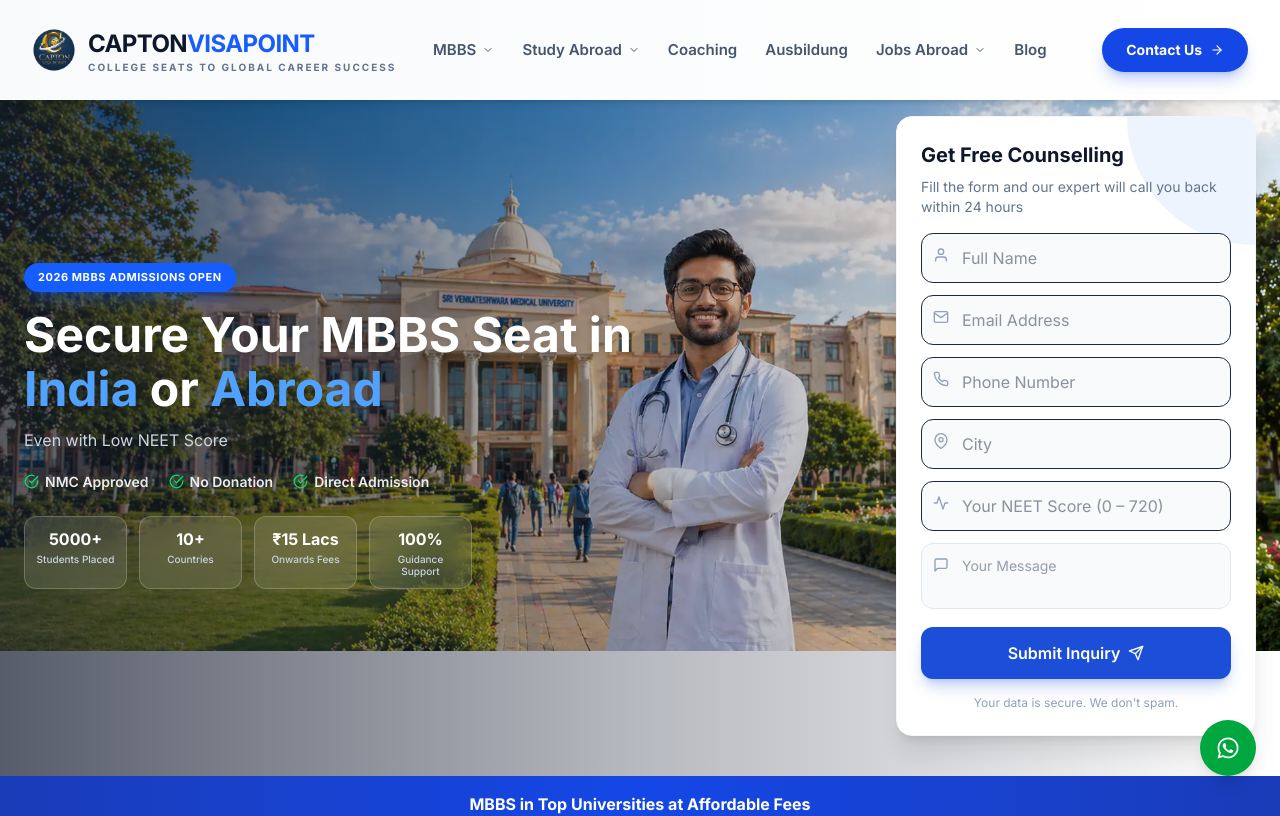
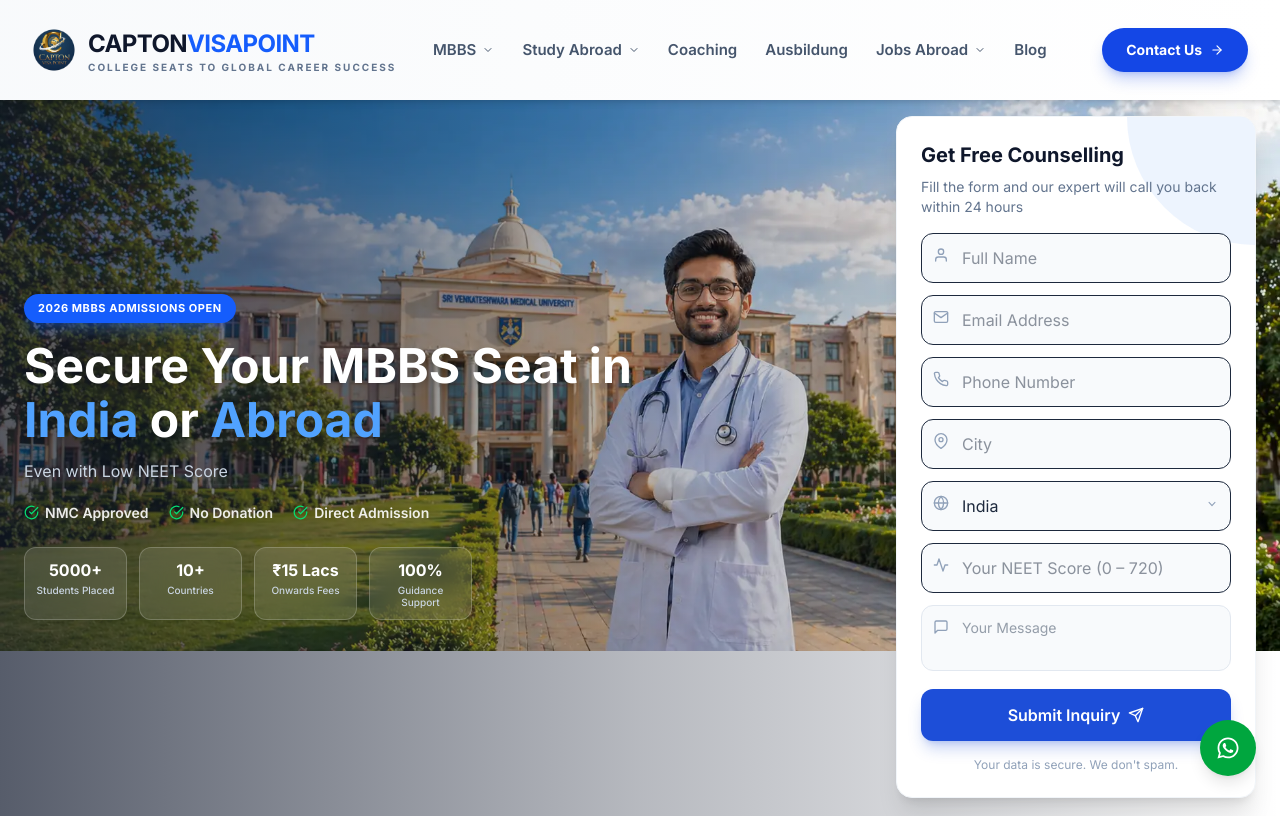
Before and after one commit to mrkunal0430/CaptonVisaPoint, a React (Vite) app in the folder Frontend/: page /mbbs in a window 1280 px wide. Shown: the top 816 px of the page. Built offline with nearby package versions, Linux system fonts and the light colour scheme.

Commit message:
feat: add country field to leads and inquiry form, update leads table and export functionality

```diff
--- a/Frontend/src/components/admin/LeadsTable.jsx
+++ b/Frontend/src/components/admin/LeadsTable.jsx
@@ -329,6 +329,7 @@
                     <th className="p-4">Name</th>
                     <th className="p-4">Contact</th>
                     <th className="p-4">City</th>
+                    <th className="p-4">Country</th>
                     <th className="p-4">Message</th>
                     <th className="p-4">Status</th>
                     <th className="p-4 text-center">Actions</th>
@@ -364,6 +365,9 @@
                       </td>
                       <td className="p-4 text-slate-600">
                         {lead.city || "-"}
+                      </td>
+                      <td className="p-4 text-slate-600">
+                        {lead.country || "-"}
                       </td>
                       <td
                         className="p-4 text-sm text-slate-600 max-w-[200px] truncate"
@@ -469,12 +473,19 @@
                   </a>
                 </div>
 
-                {/* City Badge */}
-                {lead.city && (
-                  <div>
-                    <span className="inline-flex items-center px-3 py-1.5 rounded-full text-xs font-medium bg-blue-50 text-blue-700">
-                      {lead.city}
-                    </span>
+                {/* City / Country Badges */}
+                {(lead.city || lead.country) && (
+                  <div className="flex flex-wrap gap-2">
+                    {lead.city && (
+                      <span className="inline-flex items-center px-3 py-1.5 rounded-full text-xs font-medium bg-blue-50 text-blue-700">
+                        {lead.city}
+                      </span>
+                    )}
+                    {lead.country && (
+                      <span className="inline-flex items-center px-3 py-1.5 rounded-full text-xs font-medium bg-amber-50 text-amber-700">
+                        {lead.country}
+                      </span>
+                    )}
                   </div>
                 )}
 
@@ -656,6 +667,10 @@
                   <p className="font-medium text-slate-800">{selectedLead.city || "-"}</p>
                 </div>
                 <div>
+                  <label className="text-xs text-slate-400">Country</label>
+                  <p className="font-medium text-slate-800">{selectedLead.country || "-"}</p>
+                </div>
+                <div>
                   <label className="text-xs text-slate-400">Service</label>
                   <p className="font-medium text-slate-800">{selectedLead.service || "-"}</p>
                 </div>
--- a/Frontend/src/components/forms/InquiryForm.jsx
+++ b/Frontend/src/components/forms/InquiryForm.jsx
@@ -11,16 +11,57 @@
   FiMessageSquare,
   FiCheck,
   FiX,
+  FiGlobe,
 } from "react-icons/fi";
 import axios from "axios";
 
 const API_URL = import.meta.env.VITE_API_URL;
+
+const MBBS_COUNTRIES = [
+  "India",
+  "Russia",
+  "Georgia",
+  "Kazakhstan",
+  "Uzbekistan",
+  "Kyrgyzstan",
+  "Nepal",
+  "Bangladesh",
+  "Italy",
+  "Egypt",
+  "Armenia",
+  "Belarus",
+  "Romania",
+  "Bulgaria",
+  "Poland",
+  "Hungary",
+  "Serbia",
+  "Bosnia and Herzegovina",
+  "Croatia",
+  "Czech Republic",
+  "Slovakia",
+  "Lithuania",
+  "Latvia",
+  "China",
+  "Germany",
+  "United Kingdom",
+  "Ireland",
+  "United States",
+  "Canada",
+  "Australia",
+  "Moldova",
+  "Azerbaijan",
+  "North Macedonia",
+  "Cyprus",
+  "Malaysia",
+  "Other",
+];
 
 const InquiryForm = ({
   title = "Get Your Free Consultation",
   subtitle = "Expert guidance is just a click away",
   variant = "default", // "default" | "compact" | "popup"
   showNeetScore = false, // When true, replaces education dropdown with NEET score selector
+  showCountry = false, // When true, shows a preferred country selector (defaults to India)
   onSuccess,
 }) => {
   const [formData, setFormData] = useState({
@@ -29,6 +70,7 @@
     phone: "",
     city: "",
     education: "",
+    country: showCountry ? "India" : "",
     message: "",
   });
   const [loading, setLoading] = useState(false);
@@ -57,6 +99,7 @@
           phone: "",
           city: "",
           education: "",
+          country: showCountry ? "India" : "",
           message: "",
         });
         if (onSuccess) {
@@ -174,6 +217,35 @@
             />
           </div>
 
+          {showCountry && (
+            <div className="relative group">
+              <FiGlobe className="absolute top-3.5 left-3 text-slate-400 group-focus-within:text-brand-blue transition-colors shrink-0" />
+              <select
+                name="country"
+                value={formData.country}
+                onChange={handleChange}
+                className={`${inputBaseClass} appearance-none pr-8 truncate`}
+              >
+                {MBBS_COUNTRIES.map((c) => (
+                  <option key={c} value={c}>
+                    {c}
+                  </option>
+                ))}
+              </select>
+              <svg
+                className="pointer-events-none absolute top-4 right-3 w-3.5 h-3.5 text-slate-400"
+                viewBox="0 0 20 20"
+                fill="currentColor"
+              >
+                <path
+                  fillRule="evenodd"
+                  d="M5.23 7.21a.75.75 0 011.06.02L10 11.168l3.71-3.938a.75.75 0 111.08 1.04l-4.25 4.5a.75.75 0 01-1.08 0l-4.25-4.5a.75.75 0 01.02-1.06z"
+                  clipRule="evenodd"
+                />
+              </svg>
+            </div>
+          )}
+
           <div className="relative group">
             {showNeetScore ? (
               <>
--- a/Frontend/src/pages/Mbbs.jsx
+++ b/Frontend/src/pages/Mbbs.jsx
@@ -123,6 +123,7 @@
               subtitle="Fill the form and our expert will call you back within 24 hours"
               variant="compact"
               showNeetScore={true}
+              showCountry={true}
             />
           </div>
         </div>
@@ -197,6 +198,7 @@
                 subtitle="Fill the form and our expert will call you back within 24 hours"
                 variant="compact"
                 showNeetScore={true}
+                showCountry={true}
               />
             </div>
           </div>
```
Also changed, not shown: 2 other files (tests, documents, lock files or other folders).
